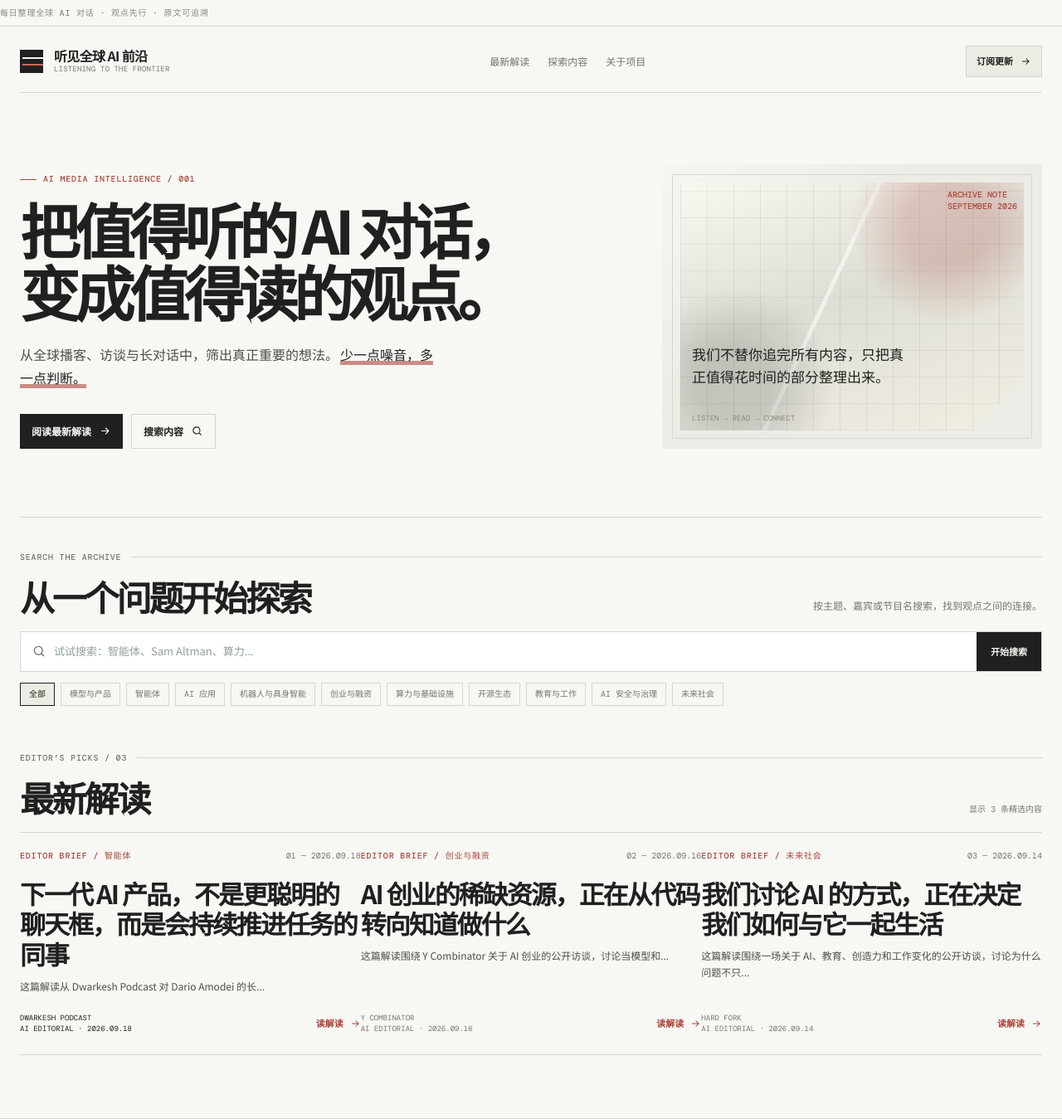
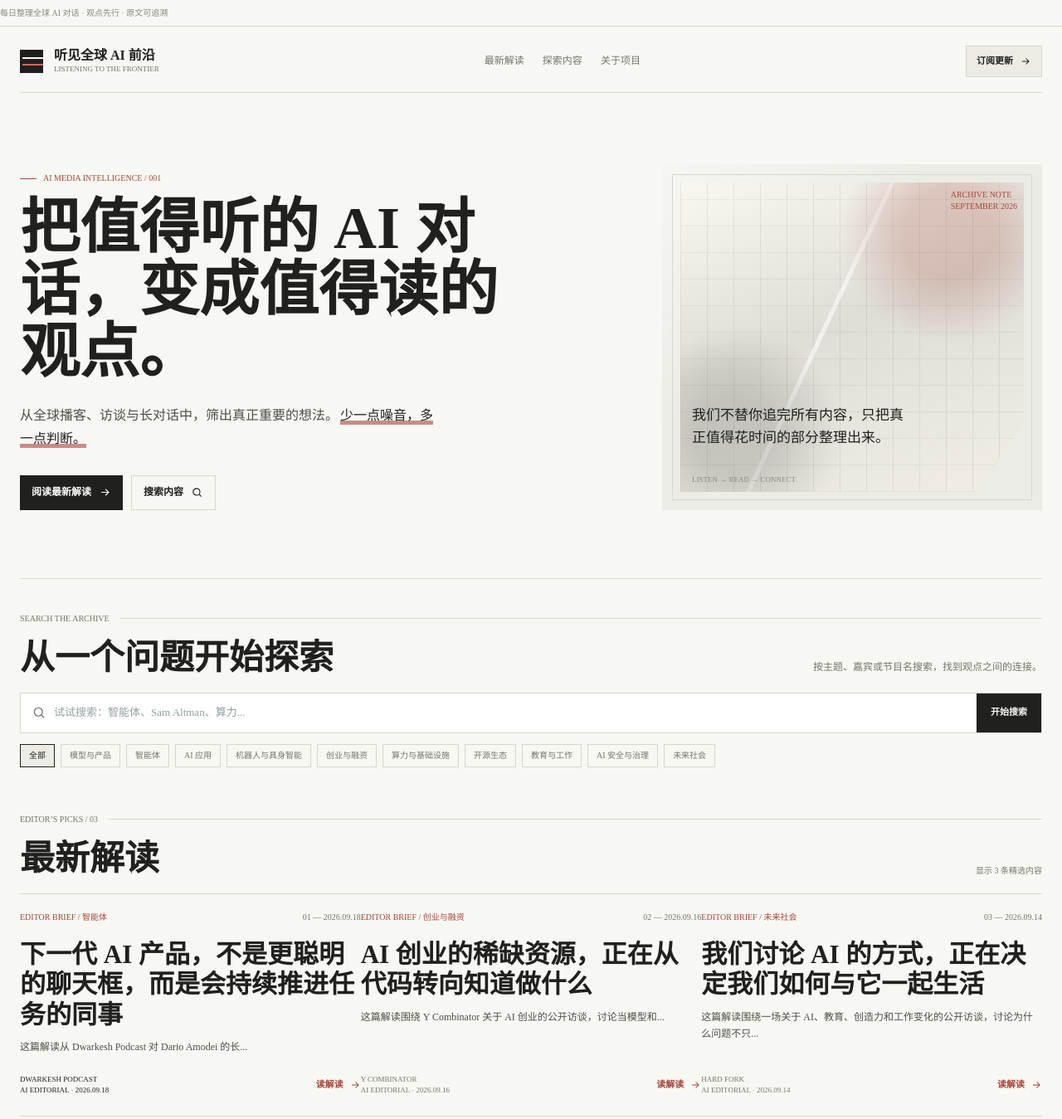
Before and after one commit to maojingling25-rgb/--web, a website: page index.html in a window 1280 px wide. Shown: the top 1349 px of the page at 83% size. Drawn offline with nearby package versions, Linux system fonts and the light colour scheme; no server answers.

Commit message:
Use Source Han Serif typography

```diff
--- a/index.html
+++ b/index.html
@@ -11,7 +11,7 @@
     <link rel="preconnect" href="https://fonts.googleapis.com" />
     <link rel="preconnect" href="https://fonts.gstatic.com" crossorigin />
     <link
-      href="https://fonts.googleapis.com/css2?family=DM+Mono:wght@400;500&family=IBM+Plex+Sans+Condensed:wght@400;500;600;700&family=Noto+Sans+SC:wght@400;500;700;900&display=swap"
+      href="https://fonts.googleapis.com/css2?family=Noto+Serif+SC:wght@400;500;600;700;900&display=swap"
       rel="stylesheet"
     />
     <script src="https://cdn.jsdelivr.net/npm/@supabase/supabase-js@2"></script>
@@ -19,6 +19,8 @@
     <script src="./demo-articles.js"></script>
     <style>
       :root {
+        --font-serif: "Noto Serif SC", "Source Han Serif SC", "Source Han Serif CN", "Songti SC",
+          "SimSun", serif;
         --ink: #0b1f2a;
         --ink-soft: #193641;
         --paper: #f5f1e8;
@@ -43,8 +45,10 @@
         margin: 0;
         color: var(--ink);
         background: var(--paper);
-        font-family: "Noto Sans SC", "IBM Plex Sans Condensed", sans-serif;
+        font-family: var(--font-serif);
         line-height: 1.6;
+        overflow-x: hidden;
+        text-rendering: optimizeLegibility;
       }
 
       button,
@@ -70,8 +74,8 @@
         padding: 8px 20px;
         color: var(--acid);
         background: var(--ink);
-        font: 500 11px/1.2 "DM Mono", monospace;
-        letter-spacing: 0.1em;
+        font: 500 11px/1.2 var(--font-serif);
+        letter-spacing: 0;
         text-transform: uppercase;
       }
 
@@ -98,7 +102,7 @@
         align-items: center;
         gap: 13px;
         font-weight: 900;
-        letter-spacing: -0.04em;
+        letter-spacing: 0;
       }
 
       .brand-mark {
@@ -144,8 +148,8 @@
       .brand-copy small {
         margin-top: 5px;
         color: var(--muted);
-        font: 400 10px/1 "DM Mono", monospace;
-        letter-spacing: 0.02em;
+        font: 400 10px/1 var(--font-serif);
+        letter-spacing: 0;
       }
 
       .nav-links {
@@ -217,8 +221,8 @@
         gap: 8px;
         margin-bottom: 22px;
         color: var(--coral);
-        font: 500 11px/1 "DM Mono", monospace;
-        letter-spacing: 0.14em;
+        font: 500 11px/1 var(--font-serif);
+        letter-spacing: 0;
         text-transform: uppercase;
       }
 
@@ -234,13 +238,14 @@
       h3,
       p {
         margin: 0;
+        overflow-wrap: anywhere;
       }
 
       h1 {
         max-width: 680px;
         font-size: clamp(45px, 7vw, 91px);
         font-weight: 900;
-        letter-spacing: -0.1em;
+        letter-spacing: 0;
         line-height: 0.98;
       }
 
@@ -290,7 +295,7 @@
         border-radius: 50%;
         color: var(--ink);
         background: var(--acid);
-        font: 500 11px/1.25 "DM Mono", monospace;
+        font: 500 11px/1.25 var(--font-serif);
         text-align: center;
         text-transform: uppercase;
         transform: rotate(11deg);
@@ -316,7 +321,7 @@
 
       .visual-caption small {
         align-self: start;
-        font: 400 10px/1.2 "DM Mono", monospace;
+        font: 400 10px/1.2 var(--font-serif);
         opacity: 0.76;
       }
 
@@ -375,8 +380,8 @@
         gap: 16px;
         margin: 0 0 24px;
         color: var(--muted);
-        font: 500 11px/1 "DM Mono", monospace;
-        letter-spacing: 0.1em;
+        font: 500 11px/1 var(--font-serif);
+        letter-spacing: 0;
         text-transform: uppercase;
       }
 
@@ -403,7 +408,7 @@
       .explore-head h2,
       .latest-head h2 {
         font-size: clamp(29px, 4vw, 46px);
-        letter-spacing: -0.08em;
+        letter-spacing: 0;
         line-height: 1;
       }
 
@@ -474,7 +479,7 @@
         color: var(--muted);
         border: 1px solid var(--line);
         background: transparent;
-        font: 400 11px/1.2 "DM Mono", monospace;
+        font: 400 11px/1.2 var(--font-serif);
         transition: color 160ms ease, background 160ms ease, border-color 160ms ease;
       }
 
@@ -499,7 +504,7 @@
 
       .latest-head > p {
         color: var(--muted);
-        font: 400 11px/1.3 "DM Mono", monospace;
+        font: 400 11px/1.3 var(--font-serif);
         text-align: right;
       }
 
@@ -557,25 +562,27 @@
         align-items: center;
         justify-content: space-between;
         gap: 12px;
+        min-width: 0;
+        flex-wrap: wrap;
       }
 
       .story-kicker {
         color: var(--coral);
-        font: 500 10px/1.2 "DM Mono", monospace;
-        letter-spacing: 0.08em;
+        font: 500 10px/1.2 var(--font-serif);
+        letter-spacing: 0;
         text-transform: uppercase;
       }
 
       .story-index {
         color: var(--muted);
-        font: 400 10px/1 "DM Mono", monospace;
+        font: 400 10px/1 var(--font-serif);
       }
 
       .story-title {
         max-width: 540px;
         margin-top: 45px;
         font-size: clamp(24px, 3.1vw, 38px);
-        letter-spacing: -0.07em;
+        letter-spacing: 0;
         line-height: 1.1;
       }
 
@@ -604,7 +611,7 @@
 
       .story-meta {
         color: var(--muted);
-        font: 400 10px/1.45 "DM Mono", monospace;
+        font: 400 10px/1.45 var(--font-serif);
       }
 
       .story-link {
@@ -649,7 +656,7 @@
       .newsletter-inner h2 {
         max-width: 650px;
         font-size: clamp(30px, 4vw, 54px);
-        letter-spacing: -0.09em;
+        letter-spacing: 0;
         line-height: 1;
       }
 
@@ -662,6 +669,7 @@
 
       .subscribe-form {
         display: flex;
+        flex-wrap: wrap;
         gap: 8px;
         padding-bottom: 10px;
         border-bottom: 1px solid rgba(245, 241, 232, 0.7);
@@ -692,9 +700,10 @@
       }
 
       .subscribe-note {
+        flex: 0 0 100%;
         margin-top: 10px;
         color: rgba(245, 241, 232, 0.68);
-        font: 400 10px/1.4 "DM Mono", monospace;
+        font: 400 10px/1.4 var(--font-serif);
       }
 
       footer {
@@ -712,7 +721,7 @@
       }
 
       .footer-inner span:last-child {
-        font-family: "DM Mono", monospace;
+        font-family: var(--font-serif);
       }
 
       .reveal {
@@ -851,7 +860,7 @@
       body {
         background: var(--paper);
         color: var(--ink);
-        font-family: "Noto Sans SC", sans-serif;
+        font-family: var(--font-serif);
       }
 
       .topbar {
@@ -862,7 +871,7 @@
         background: var(--paper);
         border-bottom: 1px solid var(--line);
         font-size: 10px;
-        letter-spacing: 0.08em;
+        letter-spacing: 0;
       }
 
       .site-nav {
@@ -899,7 +908,7 @@
       .brand-copy strong {
         font-size: 16px;
         font-weight: 700;
-        letter-spacing: -0.04em;
+        letter-spacing: 0;
       }
 
       .brand-copy small {
@@ -941,7 +950,7 @@
         margin-bottom: 18px;
         color: var(--coral);
         font-size: 10px;
-        letter-spacing: 0.08em;
+        letter-spacing: 0;
       }
 
       .eyebrow::before {
@@ -953,7 +962,7 @@
         max-width: 620px;
         font-size: clamp(42px, 6vw, 72px);
         font-weight: 700;
-        letter-spacing: -0.085em;
+        letter-spacing: 0;
         line-height: 1.04;
       }
 
@@ -1081,7 +1090,7 @@
         margin-bottom: 21px;
         color: var(--muted);
         font-size: 10px;
-        letter-spacing: 0.08em;
+        letter-spacing: 0;
       }
 
       .explore-head {
@@ -1092,7 +1101,7 @@
       .latest-head h2 {
         font-size: clamp(28px, 4vw, 42px);
         font-weight: 700;
-        letter-spacing: -0.075em;
+        letter-spacing: 0;
       }
 
       .explore-head p {
@@ -1164,6 +1173,7 @@
       .story-card:first-child,
       .story-card:nth-child(2) {
         grid-column: span 4;
+        min-width: 0;
         min-height: 0;
         padding: 22px 0 24px;
         border: 0;
@@ -1209,7 +1219,7 @@
         margin-top: 21px;
         font-size: clamp(22px, 2.8vw, 31px);
         font-weight: 700;
-        letter-spacing: -0.065em;
+        letter-spacing: 0;
         line-height: 1.18;
       }
 
@@ -1251,11 +1261,17 @@
         padding: 48px 0;
       }
 
+      .newsletter-inner > *,
+      .hero-copy,
+      .hero-visual {
+        min-width: 0;
+      }
+
       .newsletter-inner h2 {
         max-width: 620px;
         font-size: clamp(29px, 4vw, 48px);
         font-weight: 700;
-        letter-spacing: -0.08em;
+        letter-spacing: 0;
       }
 
       .newsletter-inner p {
@@ -1304,6 +1320,10 @@
 
         .hero-visual {
           min-height: 280px;
+        }
+
+        .newsletter-inner {
+          grid-template-columns: minmax(0, 1fr);
         }
       }
 
```
Also changed, not shown: admin.html (+20 -8 lines), article.html (+47 -29 lines).
